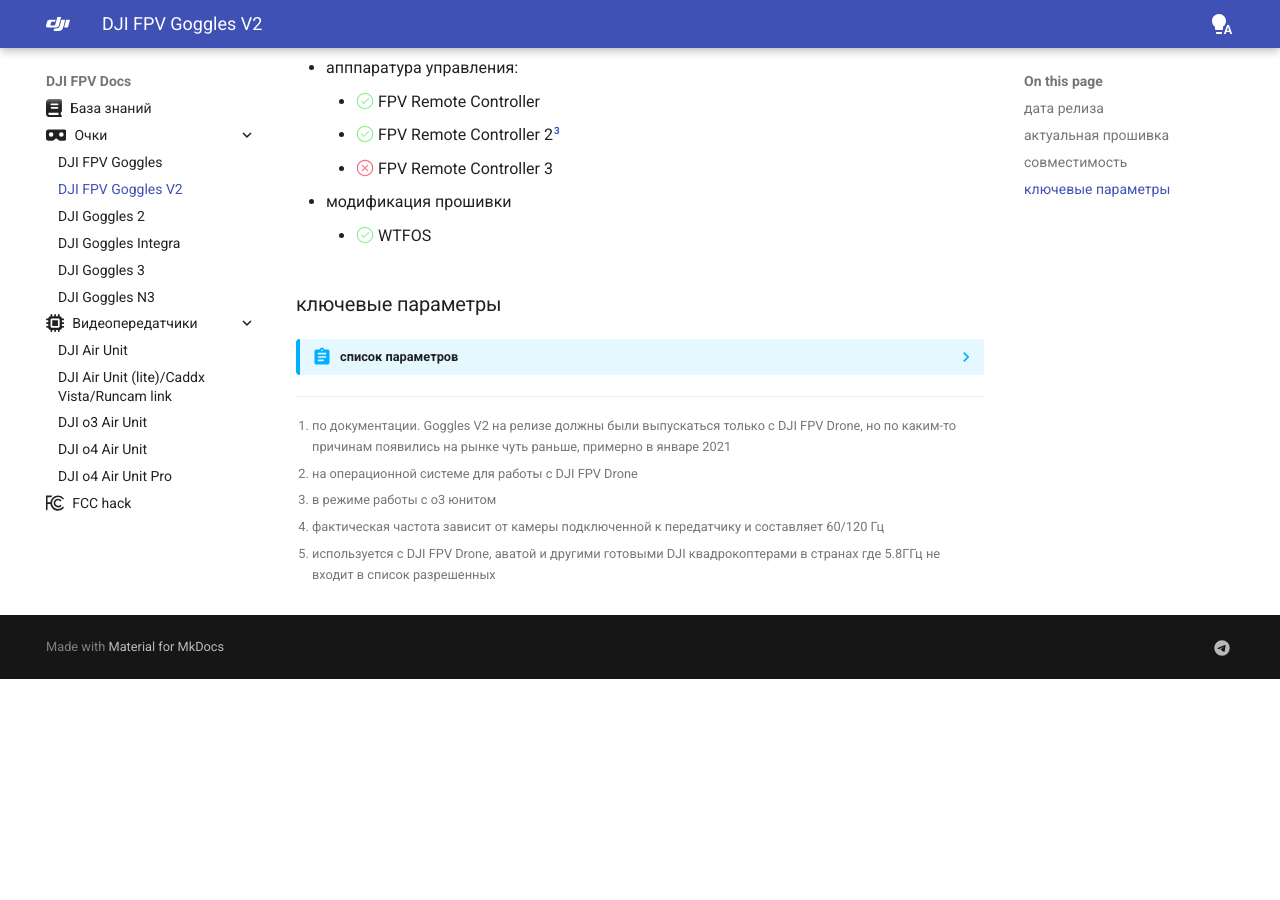
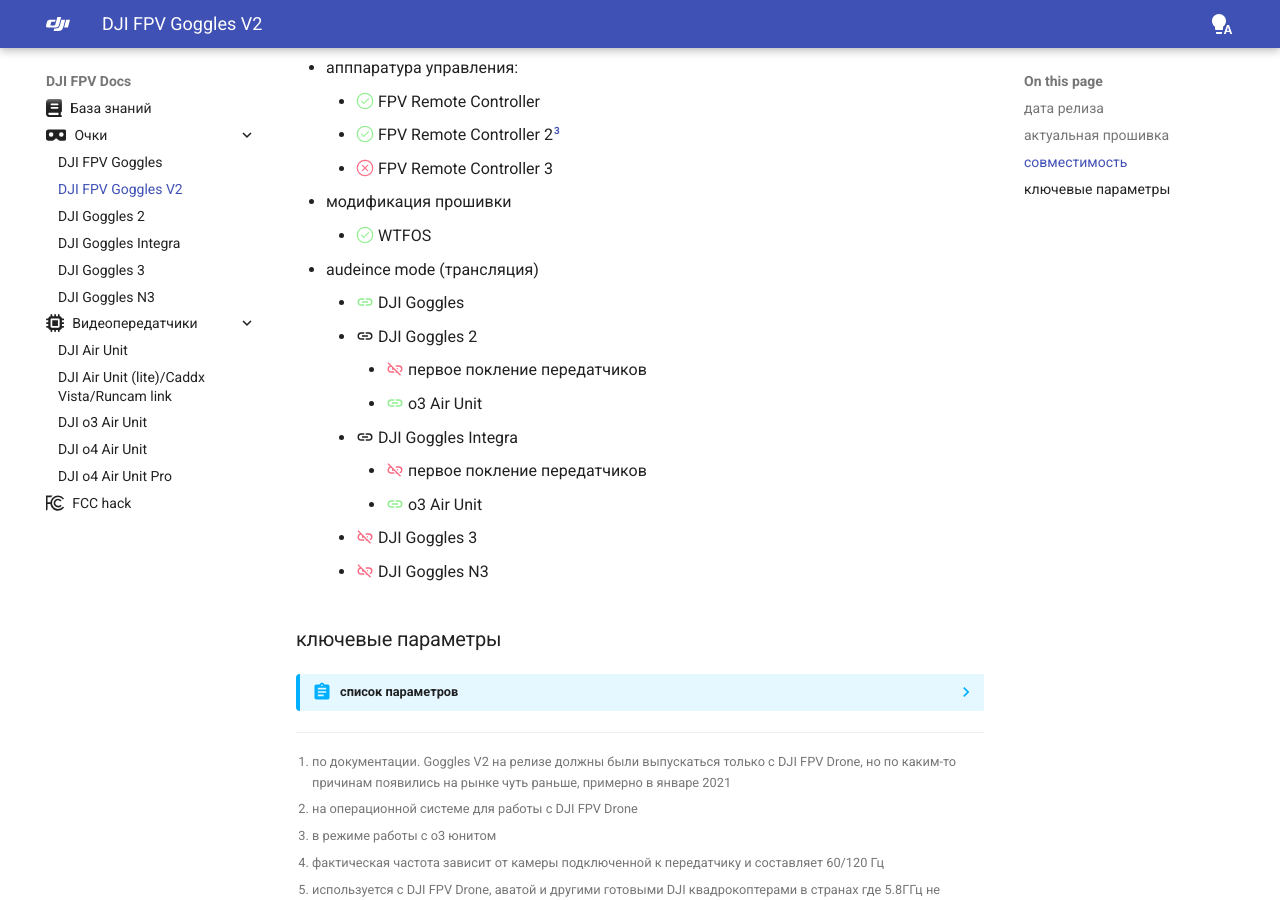
Before and after one commit to benmozes/djifpvdocs, an MkDocs documentation site: the page built from docs/goggles/v2.md, in a window 1280 px wide and 900 px high, scrolled down 1361 px. Built offline with MkDocs 1.6.1 and Material for MkDocs 9.7.7, drawn with Linux system fonts in a browser that asks for light colours; before the commit the page ends 2040 px from its top, so only the background shows below that.

Commit message:
Update v2.md
audeince mode (трансляция)

```diff
--- a/docs/goggles/v2.md
+++ b/docs/goggles/v2.md
@@ -36,6 +36,16 @@ tags:
     * :octicons-x-circle-24:{ .red_cross } FPV Remote Controller 3
 * модификация прошивки
     * :octicons-check-circle-24:{ .green_check } WTFOS
+* audeince mode (трансляция)
+    * :material-link:{ .green_check }  DJI Goggles
+    * :material-link:  DJI Goggles 2
+        * :material-link-off:{ .red_cross } первое покление передатчиков
+        * :material-link:{ .green_check } o3 Air Unit
+    * :material-link:  DJI Goggles Integra
+        * :material-link-off:{ .red_cross } первое покление передатчиков
+        * :material-link:{ .green_check } o3 Air Unit
+    * :material-link-off:{ .red_cross }  DJI Goggles 3
+    * :material-link-off:{ .red_cross }  DJI Goggles N3
 
 ### ключевые параметры
 ??? abstract "список параметров"
```
